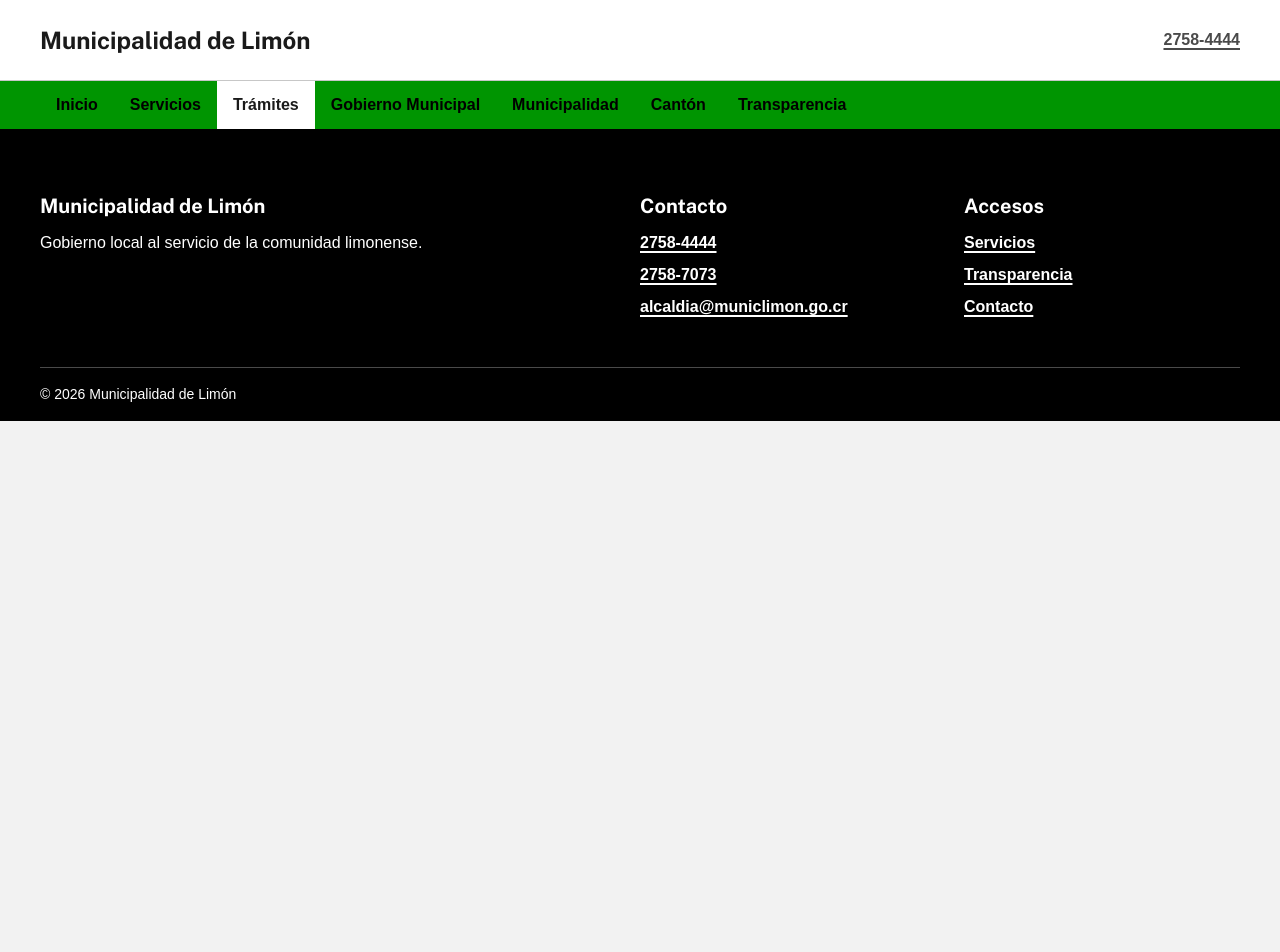
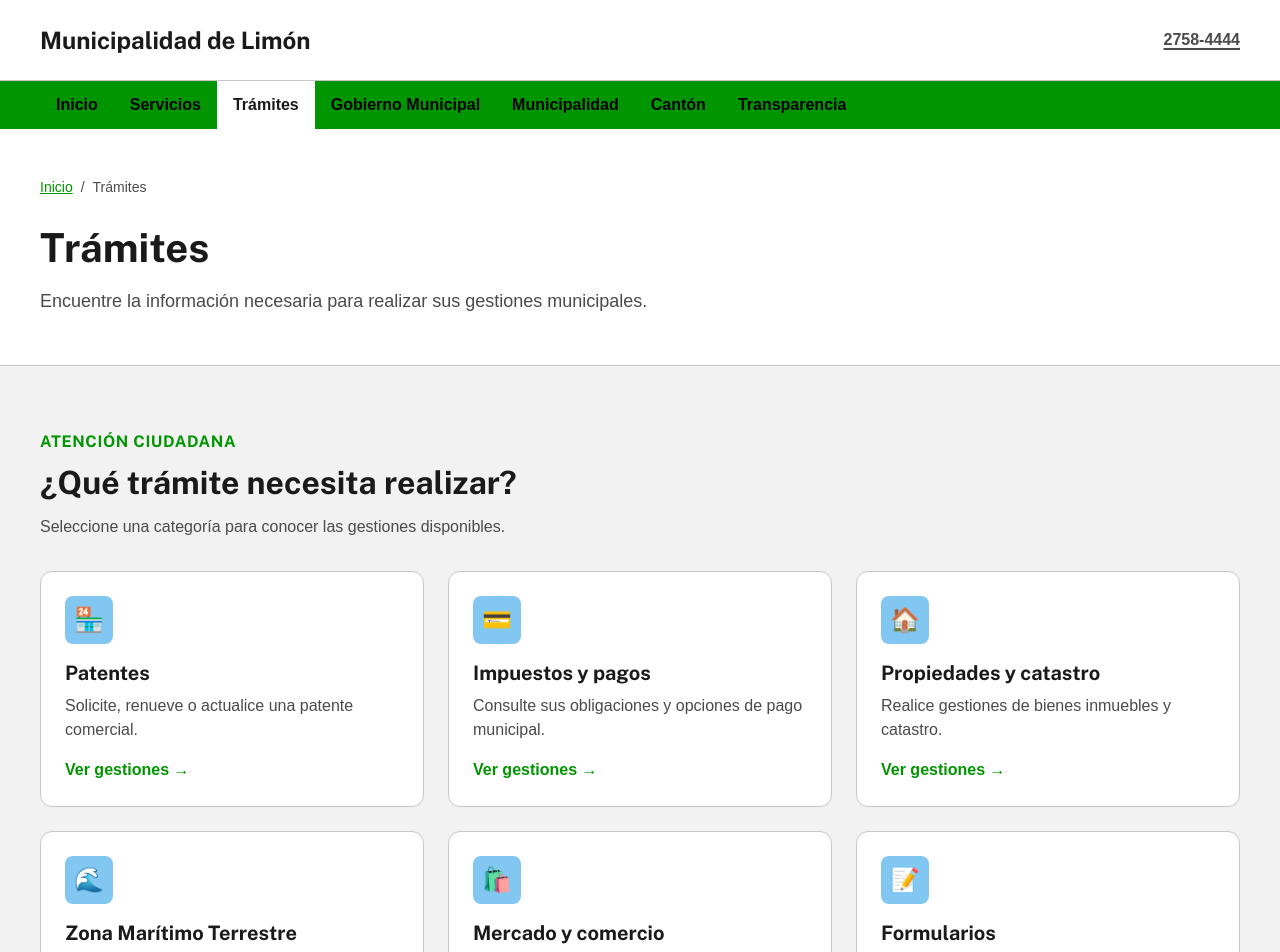
Before and after one commit to Dei1400/PaginaWebMunicipalidad, a React (Vite) app in the folder municipalidad-limon/: page /tramites in a window 1280 px wide. Shown: the top 952 px of the page. Before the commit the page ends 800 px from the top, so only its background shows below. Built offline with nearby package versions, Linux system fonts and the light colour scheme; a web font is replaced by a local one.

Commit message:
Crear maquetación inicial de categorías

```diff
--- a/municipalidad-limon/src/App.jsx
+++ b/municipalidad-limon/src/App.jsx
@@ -2,6 +2,7 @@ import { Routes, Route } from 'react-router-dom';
 
 import Layout from './components/layout/Layout';
 import Home from './features/home/Home';
+import Tramites from './features/tramites/Tramites';
 
 function Servicios() {
   return <h1>Servicios</h1>;
@@ -29,6 +30,7 @@ function App() {
       <Routes>
         <Route path="/" element={<Home />} />
         <Route path="/servicios" element={<Servicios />} />
+        <Route path="/tramites" element={<Tramites />} />
         <Route path="/municipalidad" element={<Municipalidad />} />
         <Route path="/transparencia" element={<Transparencia />} />
         <Route path="/noticias" element={<Noticias />} />
--- /dev/null
+++ b/municipalidad-limon/src/features/tramites/Tramites.css
@@ -0,0 +1,78 @@
+.tramites {
+  background: var(--color-surface);
+}
+
+.tramites__intro {
+  padding-bottom: var(--space-8);
+}
+
+.tramites__eyebrow {
+  margin-bottom: var(--space-2);
+  color: var(--color-primary);
+  font-family: var(--font-heading);
+  font-weight: 700;
+  letter-spacing: 0.04em;
+  text-transform: uppercase;
+}
+
+.tramites__intro h2 {
+  margin-bottom: var(--space-3);
+}
+
+.tramites__lead {
+  max-width: 680px;
+  margin-bottom: var(--space-6);
+  color: var(--color-text-secondary);
+}
+
+.tramites__grid {
+  display: grid;
+  grid-template-columns: repeat(3, 1fr);
+  gap: var(--space-5);
+}
+
+.tramites__card {
+  padding: var(--space-5);
+  border: var(--border-width) solid var(--color-border);
+  border-radius: var(--radius-lg);
+  background: var(--color-white);
+}
+
+.tramites__icon {
+  display: inline-flex;
+  align-items: center;
+  justify-content: center;
+  width: 48px;
+  height: 48px;
+  margin-bottom: var(--space-4);
+  border-radius: var(--radius-md);
+  background: var(--color-support);
+  font-size: 1.5rem;
+}
+
+.tramites__card h3 {
+  margin-bottom: var(--space-2);
+  font-size: var(--font-size-h4);
+}
+
+.tramites__card p {
+  margin-bottom: var(--space-4);
+  color: var(--color-text-secondary);
+}
+
+.tramites__link {
+  color: var(--color-primary);
+  font-weight: 700;
+}
+
+@media (max-width: 1024px) {
+  .tramites__grid {
+    grid-template-columns: repeat(2, 1fr);
+  }
+}
+
+@media (max-width: 640px) {
+  .tramites__grid {
+    grid-template-columns: 1fr;
+  }
+}
--- /dev/null
+++ b/municipalidad-limon/src/features/tramites/Tramites.jsx
@@ -0,0 +1,72 @@
+import PageHeader from '../../components/common/PageHeader';
+import './Tramites.css';
+
+const categories = [
+  {
+    icon: '🏪',
+    title: 'Patentes',
+    description: 'Solicite, renueve o actualice una patente comercial.',
+  },
+  {
+    icon: '💳',
+    title: 'Impuestos y pagos',
+    description: 'Consulte sus obligaciones y opciones de pago municipal.',
+  },
+  {
+    icon: '🏠',
+    title: 'Propiedades y catastro',
+    description: 'Realice gestiones de bienes inmuebles y catastro.',
+  },
+  {
+    icon: '🌊',
+    title: 'Zona Marítimo Terrestre',
+    description: 'Consulte concesiones, permisos y documentación.',
+  },
+  {
+    icon: '🛍️',
+    title: 'Mercado y comercio',
+    description: 'Solicite espacios comerciales y permisos asociados.',
+  },
+  {
+    icon: '📝',
+    title: 'Formularios',
+    description: 'Encuentre formularios para sus gestiones municipales.',
+  },
+];
+
+function Tramites() {
+  return (
+    <main className="tramites">
+      <PageHeader
+        title="Trámites"
+        description="Encuentre la información necesaria para realizar sus gestiones municipales."
+        breadcrumbItems={[{ label: 'Trámites' }]}
+      />
+
+      <section className="tramites__intro section" aria-labelledby="tramites-title">
+        <div className="container">
+          <p className="tramites__eyebrow">Atención ciudadana</p>
+          <h2 id="tramites-title">¿Qué trámite necesita realizar?</h2>
+          <p className="tramites__lead">
+            Seleccione una categoría para conocer las gestiones disponibles.
+          </p>
+
+          <div className="tramites__grid">
+            {categories.map((category) => (
+              <article className="tramites__card" key={category.title}>
+                <span className="tramites__icon" aria-hidden="true">
+                  {category.icon}
+                </span>
+                <h3>{category.title}</h3>
+                <p>{category.description}</p>
+                <span className="tramites__link">Ver gestiones →</span>
+              </article>
+            ))}
+          </div>
+        </div>
+      </section>
+    </main>
+  );
+}
+
+export default Tramites;
```
Also changed, not shown: 1 other file (tests, documents, lock files or other folders).
